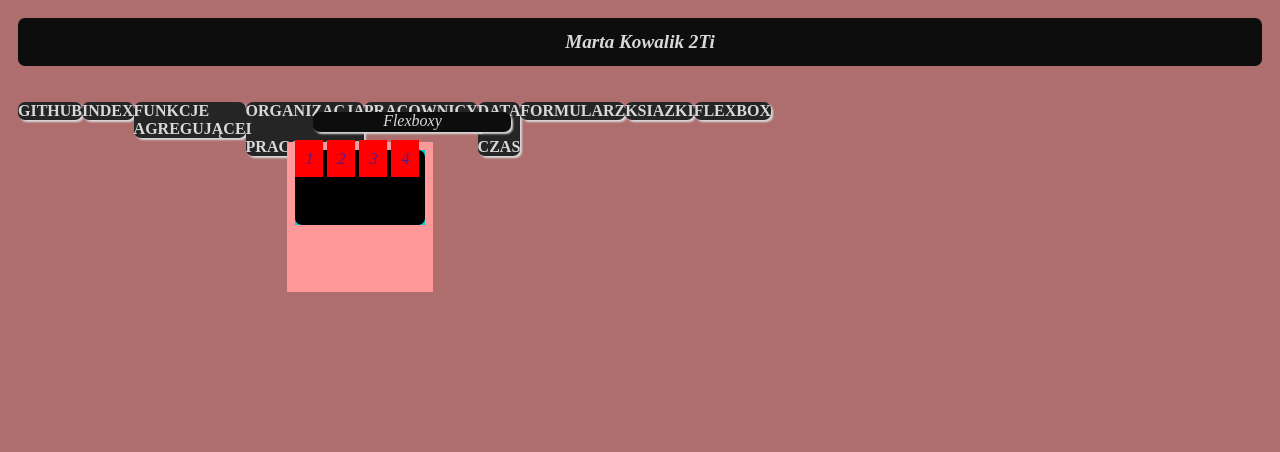
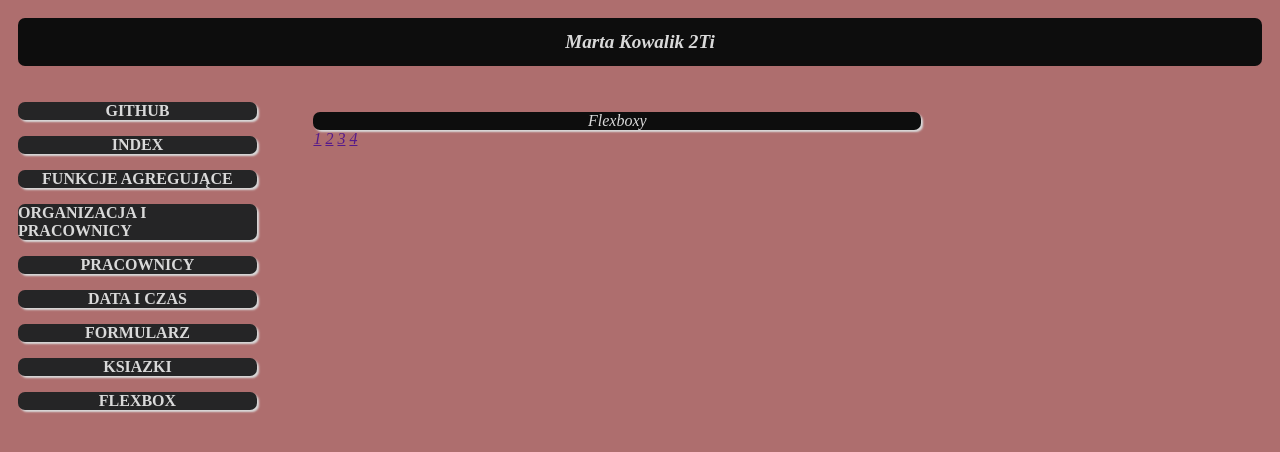
Before and after one commit to SK-2019/php-sql-wprowadzenie-Marcia56, a PHP site: page /flexbox/flexbox.html in a window 1280 px wide. Shown: the top 452 px of the page. Run offline with PHP 8.4, Linux system fonts and the light colour scheme.

Commit message:
Update styles.css

```diff
--- a/inne/styles.css
+++ b/inne/styles.css
@@ -15,70 +15,15 @@ background-color: #AE6E6E;
   margin-top:16px;
 }
 
-.linka{
-    padding:10px;
-    text-decoration: none;
-    background:red;
-}
-.con{
-    height: 100vh;
-    display:flex;
-    flex-wrap: wrap;
-    flex-direction: row;
-    justify-content: space-around;
-    align-content: space-around;
-}
-.item2{
-    display:flex;
-    width:200px;
-    height:150px;
-    background:rgb(255, 153, 153);
-}
-.menu2 {
-  background-color: black;
-  width: 100%;
-  height: 100%;
-  border-radius: 7px 7px 7px 7px;
-
-
-}
-
-.pros{
-    height: 75px;
-    width: 130px;
-    background: rgb(0, 204, 204);
-    margin:8px;
-}
-.nav {
-    background-color:  red;
-    padding: 2px;
-    list-style: none;
-    width: 20%;
-    height: 30%;
-  width: 150px;
-    height: 150px;
-    margin: 10px;
-  }
 .container {
 
   display: flex;
   flex-wrap: wrap;
 }
-.container2 {
-    background-color: white;
-    width: 50%;
-    height: 50%;
-    margin: 10px;
-    display: flex;
-    justify-content: flex-end;
-
-}
 .item {
   width: 200px;
   height: 100px;
   margin: 10px;
-  display:flex;
-
 
 
 }
@@ -96,7 +41,6 @@ background-color: #AE6E6E;
   width: 21%;
   height: 100%;
   border-radius: 7px 7px 7px 7px;
-
 
 }
 .color3 {
```
